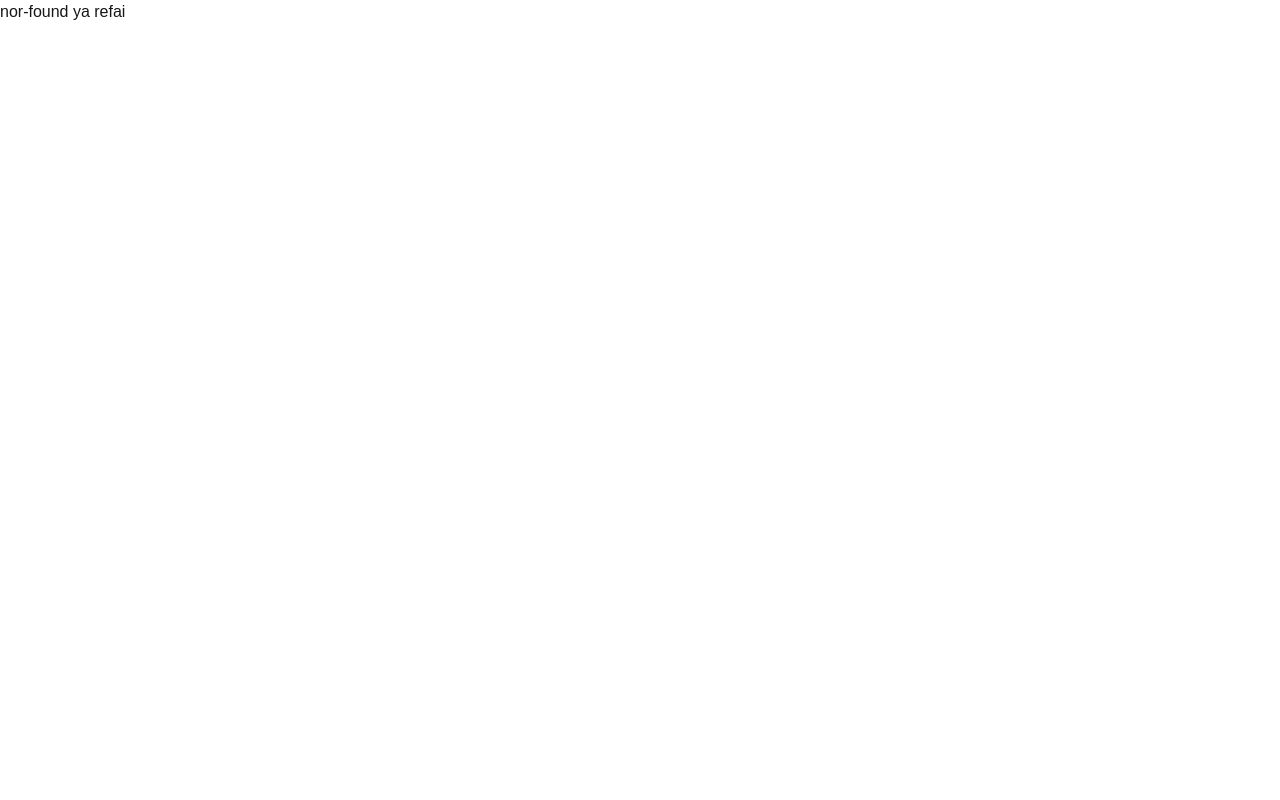
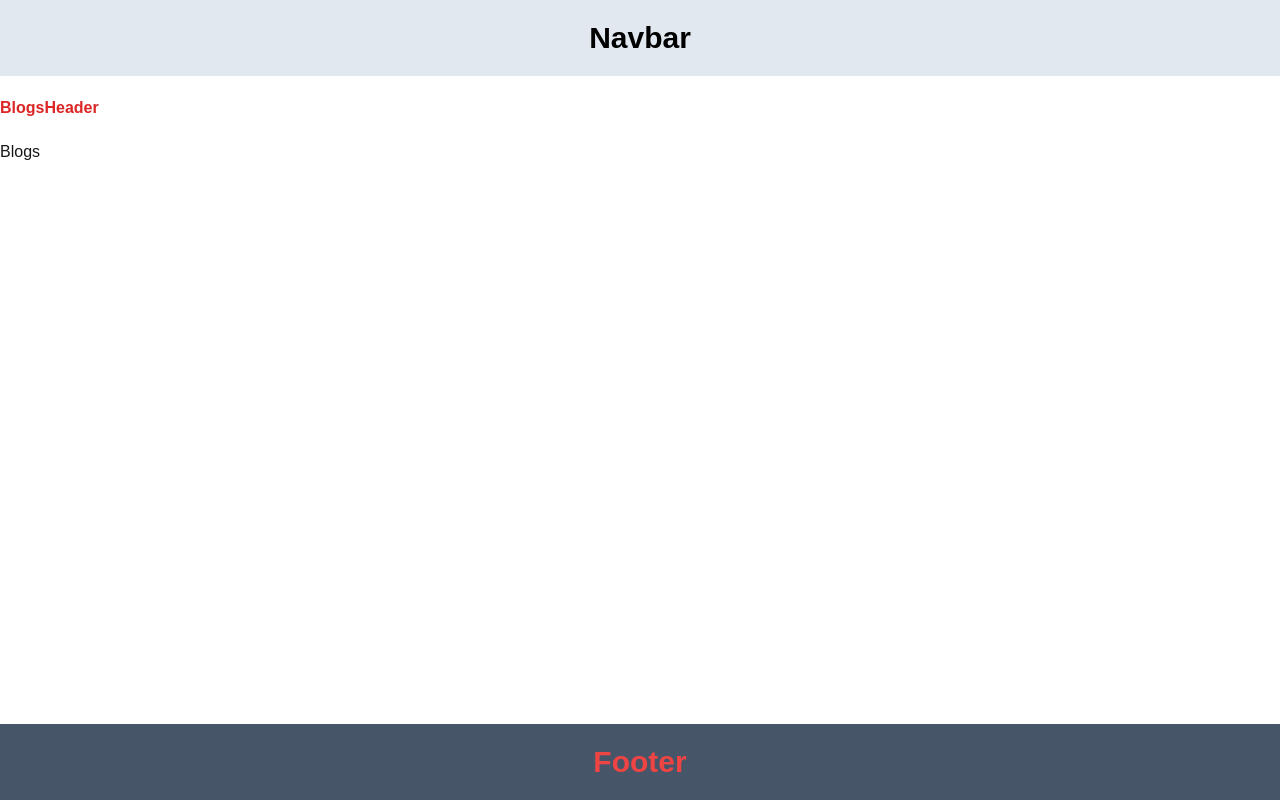
Before and after one commit to elref7i/elevate, a Next.js app: page /blogs in a window 1280 px wide. Before the commit this address had no page. Built offline with nearby package versions, Linux system fonts and the light colour scheme.

Commit message:
feat: add blog pages and layout components; remove unused dashboard components

```diff
--- /dev/null
+++ b/src/app/_components/BlogsHeader/BlogsHeader.tsx
@@ -0,0 +1,3 @@
+export default function BlogsHeader() {
+  return <div className="text-red-600 font-bold py-5">BlogsHeader</div>;
+}
--- a/src/app/_components/Footer/Footer.tsx
+++ b/src/app/_components/Footer/Footer.tsx
@@ -1,3 +1,7 @@
 export default function Footer() {
-  return <div>Footer</div>;
+  return (
+    <div className="fixed bottom-0 inset-x-0 py-5 bg-slate-600 text-red-500 font-bold text-3xl text-center">
+      Footer
+    </div>
+  );
 }
--- a/src/app/_components/Navbar/Navbar.tsx
+++ b/src/app/_components/Navbar/Navbar.tsx
@@ -1,3 +1,7 @@
 export default function Navbar() {
-  return <div>Navbar</div>;
+  return (
+    <div className="py-5 bg-slate-200 text-black font-bold text-3xl text-center">
+      Navbar
+    </div>
+  );
 }
--- /dev/null
+++ b/src/app/blogs/articles/page.tsx
@@ -0,0 +1,3 @@
+export default function Page() {
+  return <div>Articles</div>;
+}
--- /dev/null
+++ b/src/app/blogs/layout.tsx
@@ -0,0 +1,11 @@
+import { ReactNode } from 'react';
+import BlogsHeader from '../_components/BlogsHeader/BlogsHeader';
+
+export default function Layout({ children }: { children: ReactNode }) {
+  return (
+    <div>
+      <BlogsHeader />
+      {children}
+    </div>
+  );
+}
--- /dev/null
+++ b/src/app/blogs/news/page.tsx
@@ -0,0 +1,3 @@
+export default function Page() {
+  return <div>News</div>;
+}
--- /dev/null
+++ b/src/app/blogs/page.tsx
@@ -0,0 +1,3 @@
+export default function page() {
+  return <div>Blogs</div>;
+}
--- a/src/app/dashboard/line-chart.tsx
+++ /dev/null
@@ -1,5 +0,0 @@
-import React from 'react';
-
-export default function LineChart() {
-  return <div>Line Chart</div>;
-}
--- a/src/app/dashboard/page.tsx
+++ /dev/null
@@ -1,3 +0,0 @@
-export default function BarChar() {
-  return <div>Bar Chart</div>;
-}
--- a/src/app/docs/[[...slug]]/page.tsx
+++ /dev/null
@@ -1,16 +0,0 @@
-import React from 'react';
-
-export default function Docs({
-  params,
-}: {
-  params: {
-    slug: string[];
-  };
-}) {
-  if (params.slug?.length === 2) {
-    return <div>Docs 2 {params?.slug[0]}</div>;
-  } else if (params.slug?.length === 1) {
-    return <div>Docs {params?.slug[0]}</div>;
-  }
-  return <h1>Docs home Page</h1>;
-}
--- a/src/app/layout.tsx
+++ b/src/app/layout.tsx
@@ -1,34 +1,17 @@
-import type { Metadata } from 'next';
-import localFont from 'next/font/local';
+import Footer from './_components/Footer/Footer';
+import Navbar from './_components/Navbar/Navbar';
 import './globals.css';
+import { ReactNode } from 'react';
 
-const geistSans = localFont({
-  src: './fonts/GeistVF.woff',
-  variable: '--font-geist-sans',
-  weight: '100 900',
-});
-const geistMono = localFont({
-  src: './fonts/GeistMonoVF.woff',
-  variable: '--font-geist-mono',
-  weight: '100 900',
-});
+export default function RootLayout({ children }: { children: ReactNode }) {
+  return (
+    <html>
+      <body>
+        <Navbar />
 
-export const metadata: Metadata = {
-  title: 'Create Next App',
-  description: 'Generated by create next app',
-};
+        <div className="min-h-[60vh]">{children}</div>
 
-export default function RootLayout({
-  children,
-}: Readonly<{
-  children: React.ReactNode;
-}>) {
-  return (
-    <html lang="en">
-      <body
-        className={`${geistSans.variable} ${geistMono.variable} antialiased`}
-      >
-        {children}
+        <Footer />
       </body>
     </html>
   );
```
Also changed, not shown: 2 other files (tests, documents, lock files or other folders).
